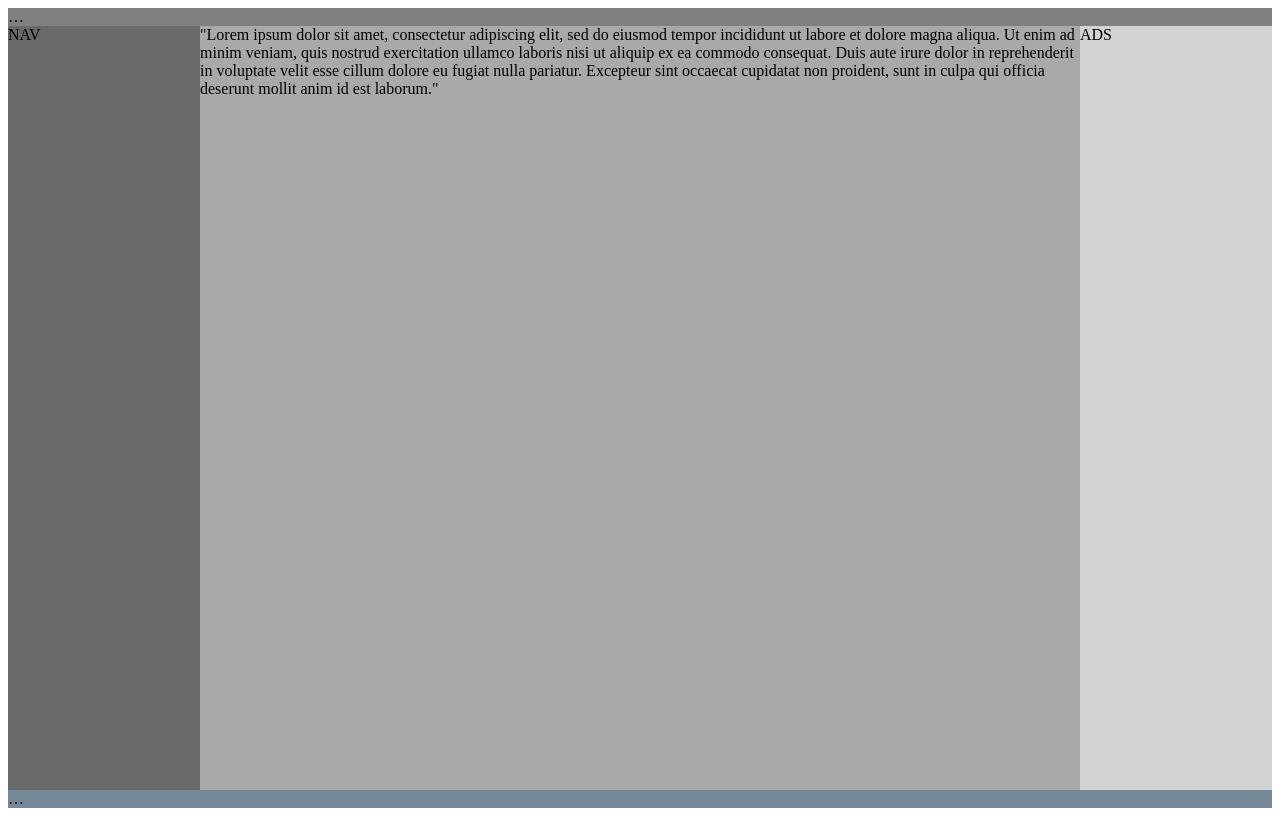
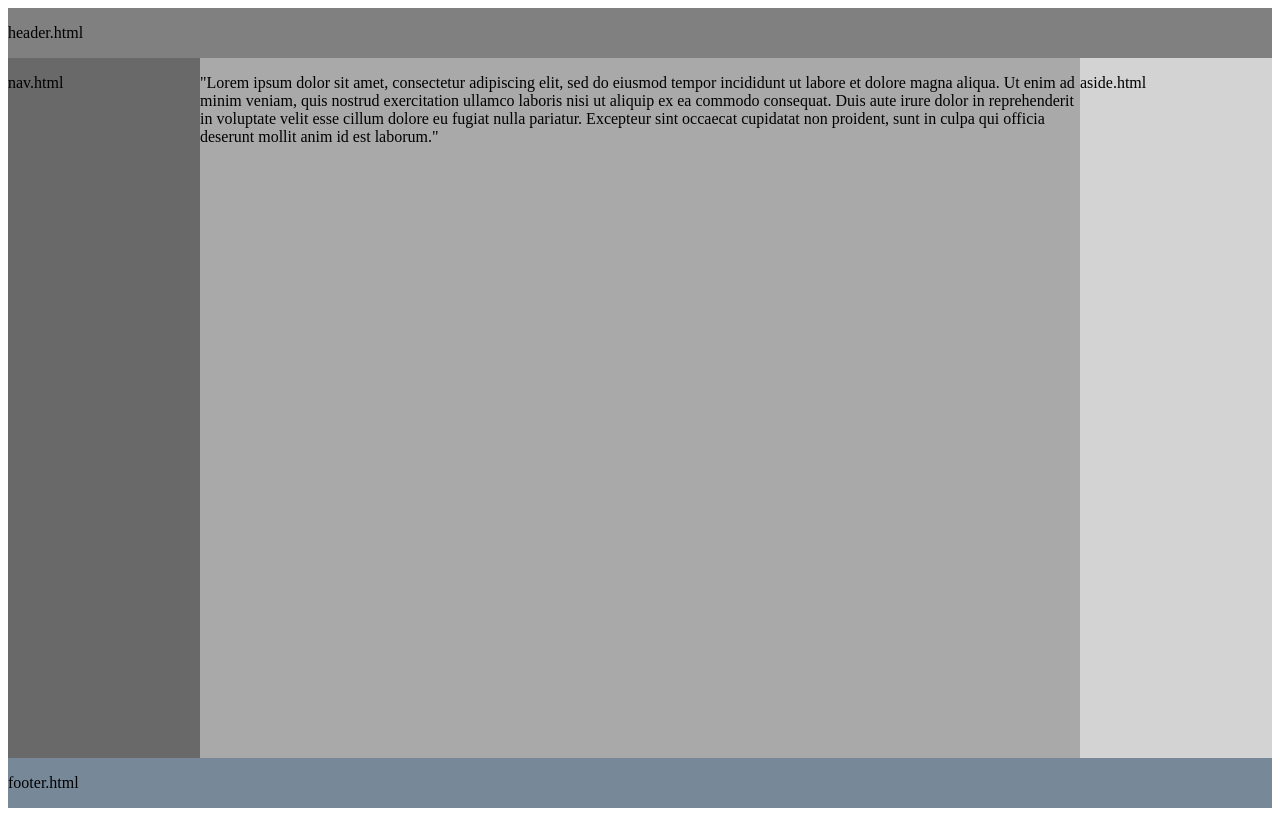
Before and after one commit to airbr/NZAA, a plain HTML site: page public/index.html in a window 1280 px wide. Drawn offline with nearby package versions, Linux system fonts and the light colour scheme.

Commit message:
Set up basic jQuery loading of HTML partials- anticipating change to EJS or otherwise but keeping it simple.

```diff
--- a/public/index.html
+++ b/public/index.html
@@ -7,24 +7,35 @@
         <title>NZAA</title>
 
         <link rel="stylesheet" href="stylesheets/styles.css">
+
     </head>
 
     <body class="HolyGrail">
     <!--Credit to https://philipwalton.github.io/solved-by-flexbox/demos/holy-grail/-->
 
-        <header>…</header>
+        <header></header>
 
             <div class="HolyGrail-body">
 
-                <main class="HolyGrail-content"> "Lorem ipsum dolor sit amet, consectetur adipiscing elit, sed do eiusmod tempor incididunt ut labore et dolore magna aliqua. Ut enim ad minim veniam, quis nostrud exercitation ullamco laboris nisi ut aliquip ex ea commodo consequat. Duis aute irure dolor in reprehenderit in voluptate velit esse cillum dolore eu fugiat nulla pariatur. Excepteur sint occaecat cupidatat non proident, sunt in culpa qui officia deserunt mollit anim id est laborum." </main>
+                <nav class="HolyGrail-nav"></nav>
 
-                <nav class="HolyGrail-nav"> NAV </nav>
+                <main class="HolyGrail-content"></main>
 
-                <aside class="HolyGrail-ads"> ADS </aside>
+                <aside class="HolyGrail-ads"></aside>
 
             </div>
 
-        <footer>…</footer>
+        <footer></footer>
+
+    <script src="node_modules/jquery/dist/jquery.js"></script>
+    <script>
+        $("header").load("views/header.html");
+        $("nav").load("views/nav.html");
+        $("main").load("views/main.html");
+        $("aside").load("views/aside.html");
+        $("footer").load("views/footer.html");
+    </script>
+
     </body>
 
 </html>
--- /dev/null
+++ b/public/views/aside.html
@@ -0,0 +1 @@
+<p>aside.html</p>
--- /dev/null
+++ b/public/views/footer.html
@@ -0,0 +1 @@
+<p>footer.html</p>
--- /dev/null
+++ b/public/views/header.html
@@ -0,0 +1 @@
+<p>header.html</p>
--- /dev/null
+++ b/public/views/main.html
@@ -0,0 +1 @@
+<p>"Lorem ipsum dolor sit amet, consectetur adipiscing elit, sed do eiusmod tempor incididunt ut labore et dolore magna aliqua. Ut enim ad minim veniam, quis nostrud exercitation ullamco laboris nisi ut aliquip ex ea commodo consequat. Duis aute irure dolor in reprehenderit in voluptate velit esse cillum dolore eu fugiat nulla pariatur. Excepteur sint occaecat cupidatat non proident, sunt in culpa qui officia deserunt mollit anim id est laborum." </p>
--- /dev/null
+++ b/public/views/nav.html
@@ -0,0 +1 @@
+<p>nav.html</p>
```
